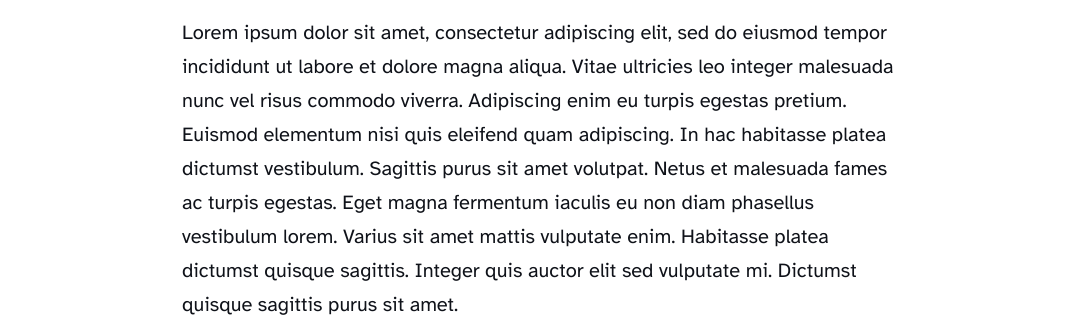
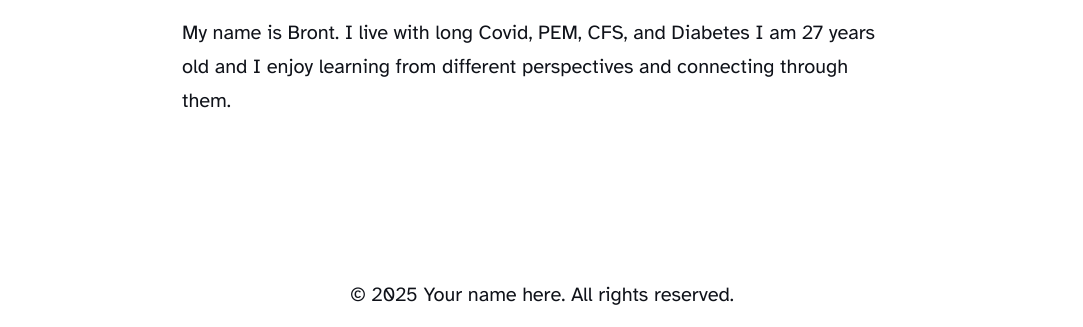
Before and after one commit to DiabeticTurtle/astro-blog, an Astro site: page /about in a window 1280 px wide. Shown: the part 855-1182 px from the top of the page, without its empty margins (98-1181 px from the left). Built offline with nearby package versions, Linux system fonts and the light colour scheme; Astro itself is replaced by a stand-in of ours.

Commit message:
Update about.astro

```diff
--- a/src/pages/about.astro
+++ b/src/pages/about.astro
@@ -9,13 +9,7 @@ import Layout from '../layouts/BlogPost.astro';
 	heroImage="/blog-placeholder-about.jpg"
 >
 	<p>
-		Lorem ipsum dolor sit amet, consectetur adipiscing elit, sed do eiusmod tempor incididunt ut
-		labore et dolore magna aliqua. Vitae ultricies leo integer malesuada nunc vel risus commodo
-		viverra. Adipiscing enim eu turpis egestas pretium. Euismod elementum nisi quis eleifend quam
-		adipiscing. In hac habitasse platea dictumst vestibulum. Sagittis purus sit amet volutpat. Netus
-		et malesuada fames ac turpis egestas. Eget magna fermentum iaculis eu non diam phasellus
-		vestibulum lorem. Varius sit amet mattis vulputate enim. Habitasse platea dictumst quisque
-		sagittis. Integer quis auctor elit sed vulputate mi. Dictumst quisque sagittis purus sit amet.
+		My name is Bront. I live with long Covid, PEM, CFS, and Diabetes I am 27 years old and I enjoy learning from different perspectives and connecting through them.
 	</p>
 
 
```
